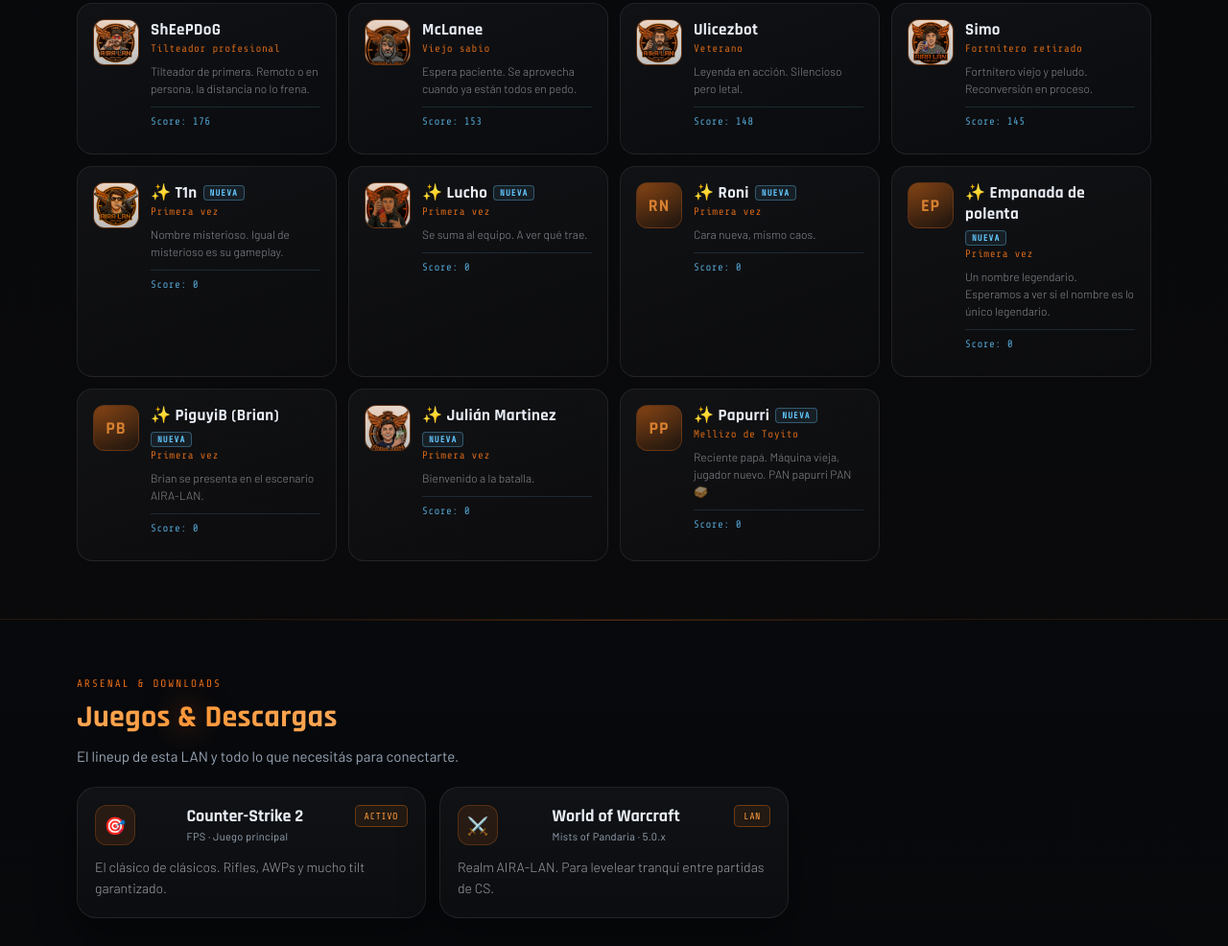
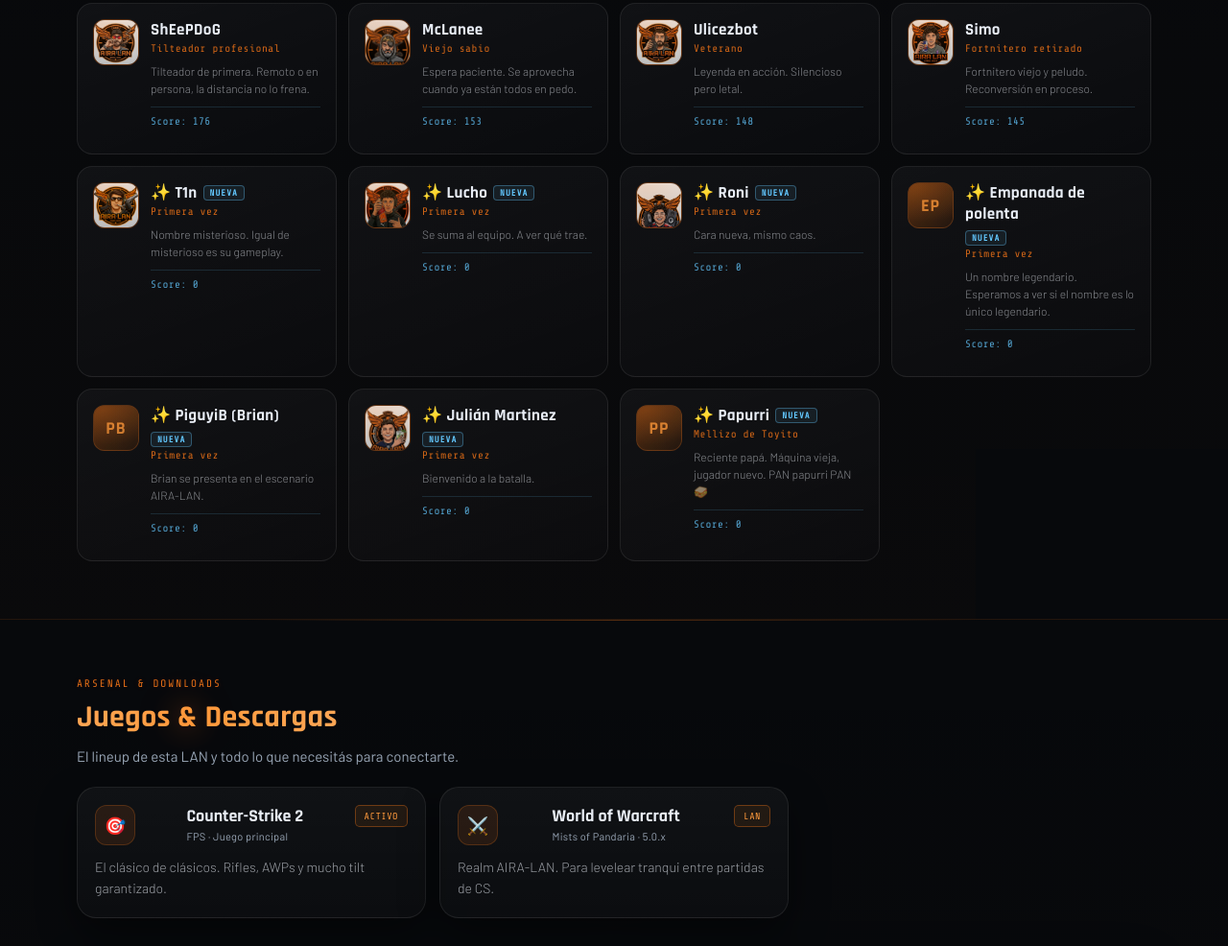
Before and after one commit to eldamomdq/aira-lan, a plain HTML site: page index.html in a window 1280 px wide. Shown: the part 2061-3047 px from the top of the page at 96% size. Drawn offline with nearby package versions, Linux system fonts and the light colour scheme; no server answers.

Commit message:
more imagesroni

```diff
--- a/index.html
+++ b/index.html
@@ -406,6 +406,7 @@
       <!-- RONI -->
       <div class="player-card" data-score="0" data-lans="0">
         <div class="player-avatar" data-initials="RN">
+          <img src="./Assets/Players/Roni-aira.jpg" alt="Simo" loading="lazy">
           <span>RN</span>
         </div>
         <div class="player-info">
```
Also changed, not shown: Assets/Players/Roni-aira.jpg (added), 2 other files.
